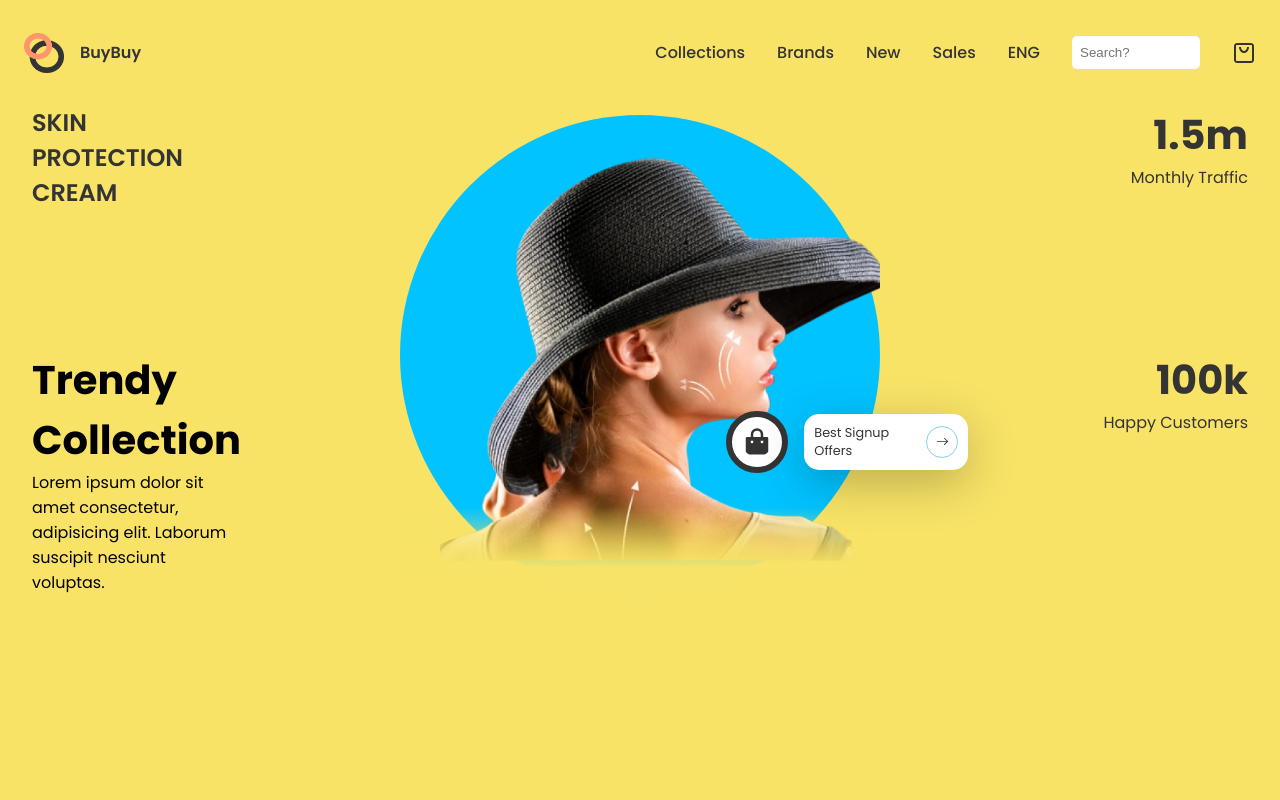
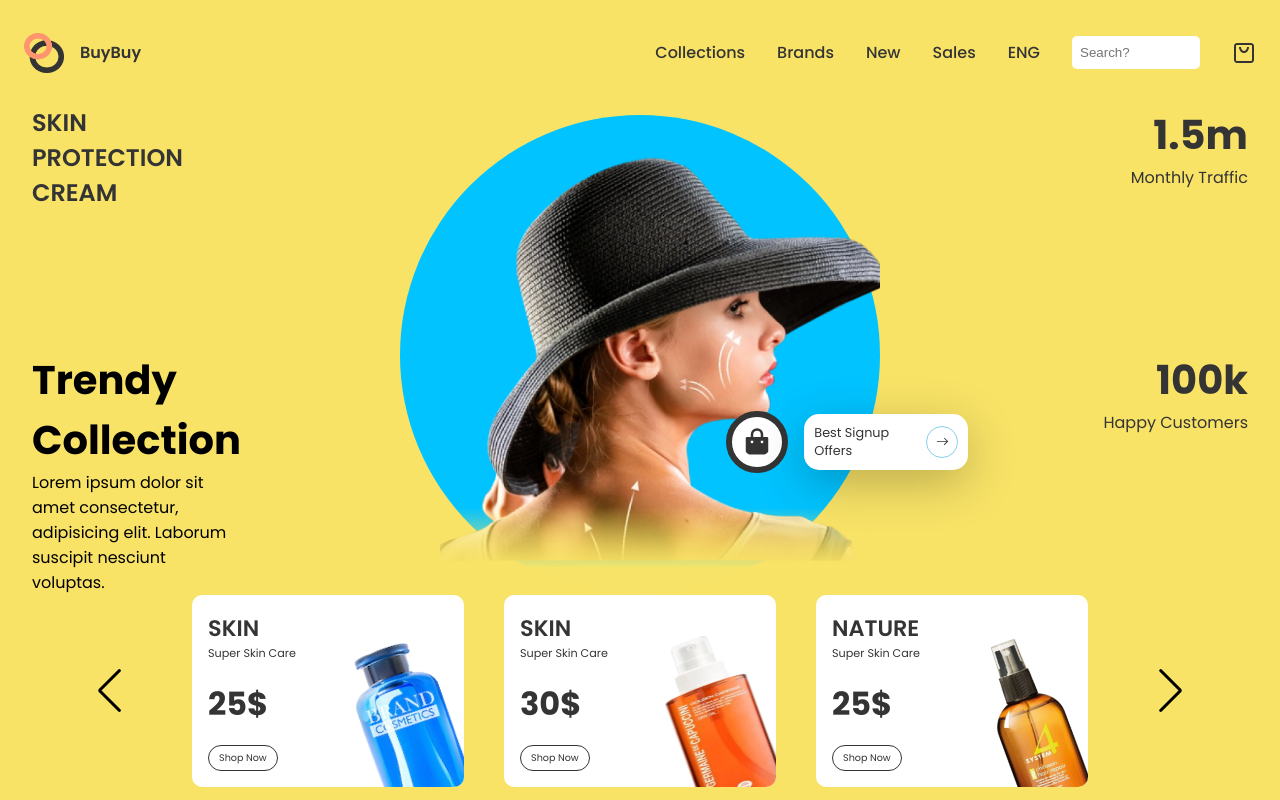
Before and after one commit to shreyanshxyz/ecom-frontend-v2, a React (Create React App) app: page / in a window 1280 px wide. Built offline with nearby package versions, Linux system fonts and the light colour scheme.

Commit message:
Slider Completed

```diff
--- a/package.json
+++ b/package.json
@@ -10,6 +10,7 @@
     "react-dom": "^18.2.0",
     "react-icons": "^4.8.0",
     "react-scripts": "5.0.1",
+    "swiper": "^9.1.1",
     "web-vitals": "^2.1.4"
   },
   "scripts": {
--- a/src/App.js
+++ b/src/App.js
@@ -1,12 +1,14 @@
 import "./App.css";
 import Header from "./components/header/Header";
 import Hero from "./components/hero/Hero";
+import Slider from "./components/slider/Slider";
 
 function App() {
   return (
     <div className="App">
       <Header />
       <Hero />
+      <Slider />
     </div>
   );
 }
--- /dev/null
+++ b/src/components/slider/Slider.css
@@ -0,0 +1,74 @@
+.s-container {
+  position: relative;
+}
+
+.s-container .swiper {
+  width: 70%;
+  height: 12rem;
+  position: unset;
+}
+
+.s-container .swiper-slide {
+  background: white;
+  display: flex;
+  border-radius: 10px;
+  padding: 1rem;
+  box-sizing: border-box;
+  overflow: hidden;
+  position: relative;
+}
+
+.s-container .swiper-button-prev {
+  left: 6rem;
+}
+
+.s-container .swiper-button-next {
+  right: 6rem;
+}
+
+.s-container .swiper-button-prev,
+.s-container .swiper-button-next {
+  color: black;
+}
+
+.left-s {
+  display: flex;
+  flex-direction: column;
+  justify-content: space-between;
+}
+
+.name {
+  display: flex;
+  flex-direction: column;
+}
+
+.name > :nth-child(1) {
+  font-size: 1.4rem;
+  font-weight: 600;
+}
+
+.name > :nth-child(2) {
+  font-size: 0.7rem;
+}
+
+.left-s > :nth-child(2) {
+  font-weight: bold;
+  font-size: 2rem;
+}
+
+.left-s > :nth-child(3) {
+  font-size: 0.6rem;
+  border: 1px solid var(--black);
+  padding: 5px 10px;
+  width: max-content;
+  border-radius: 15px;
+}
+
+.img-p {
+  transform: rotate(-20deg);
+  position: absolute;
+  right: 0;
+  width: 40%;
+  height: 100%;
+  bottom: -20%;
+}
--- /dev/null
+++ b/src/components/slider/Slider.jsx
@@ -0,0 +1,43 @@
+import React from "react";
+import "./Slider.css";
+import { Swiper, SwiperSlide } from "swiper/react";
+import { Pagination, Navigation } from "swiper";
+import "swiper/css";
+import "swiper/css/pagination";
+import "swiper/css/navigation";
+
+import { SliderProducts } from "../../data/products";
+
+const Slider = () => {
+  return (
+    <div className="s-container">
+      <Swiper
+        modules={[Pagination, Navigation]}
+        className="mySwiper"
+        navigation={true}
+        loopFillGroupWithBlank={true}
+        slidesPerView={3}
+        spaceBetween={40}
+        slidesPerGroup={1}
+        loop={true}
+      >
+        {SliderProducts.map((slide, i) => (
+          <SwiperSlide>
+            <div className="left-s">
+              <div className="name">
+                <span>{slide.name}</span>
+                <span>{slide.detail}</span>
+              </div>
+              <span>{slide.price}$</span>
+              <div>Shop Now</div>
+            </div>
+
+            <img src={slide.img} alt="product" className="img-p" />
+          </SwiperSlide>
+        ))}
+      </Swiper>
+    </div>
+  );
+};
+
+export default Slider;
--- a/src/data/products.js
+++ b/src/data/products.js
@@ -31,6 +31,27 @@
     detail: "Super Skin Care",
     price: "25",
     img: img3,
+  },
+  {
+    name: "Foundation",
+    detail: "Super Skin Care",
+    price: "25",
+    img: img4,
+    type: "foundation",
+  },
+  {
+    name: "CONDITIONER",
+    detail: "Super Skin Care",
+    price: "30",
+    img: img5,
+    type: "conditioner",
+  },
+  {
+    name: "NATURE",
+    detail: "Super Skin Care",
+    price: "25",
+    img: img6,
+    type: "skin care",
   },
 ];
 export const ProductsData = [
```
Also changed, not shown: 1 other file (tests, documents, lock files or other folders).
